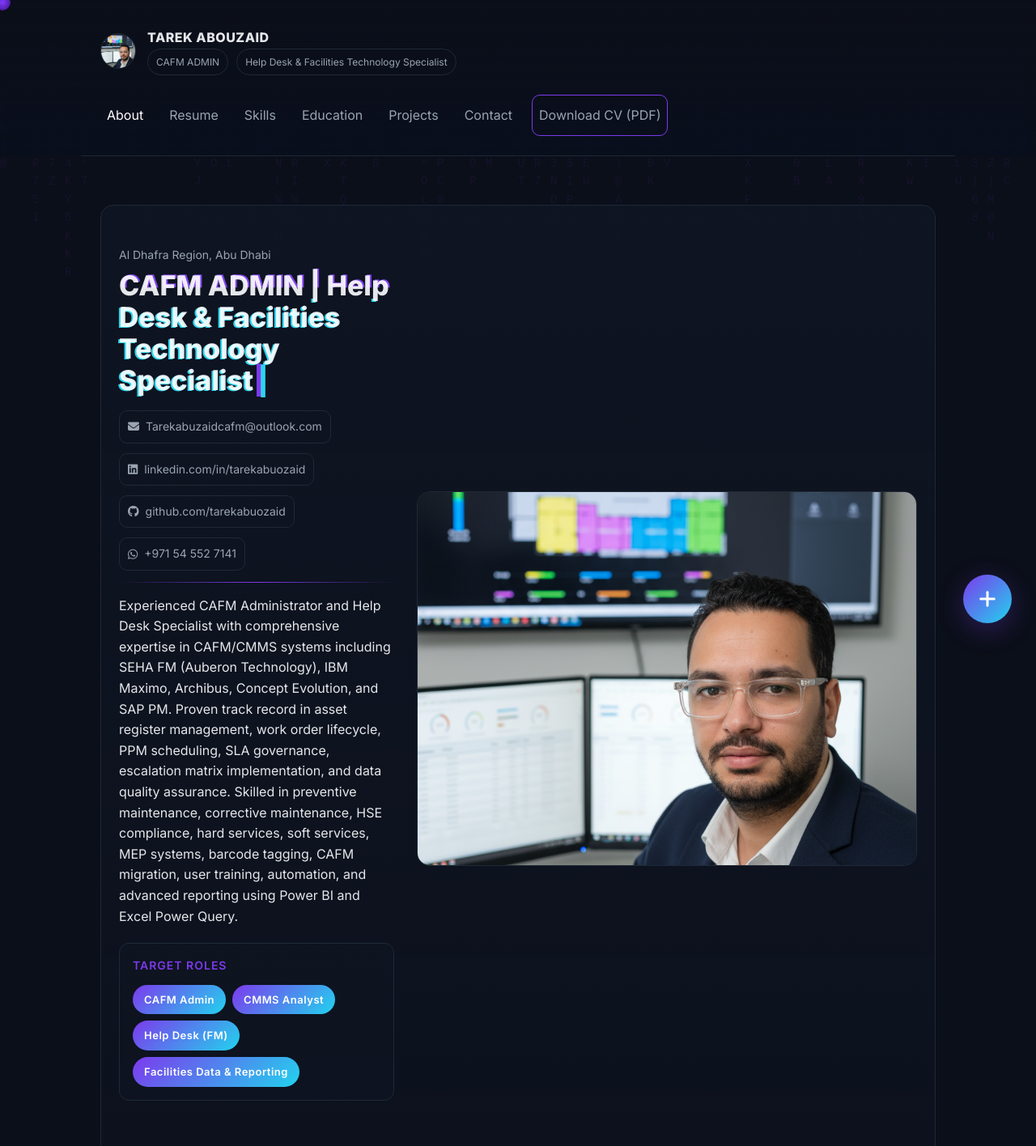
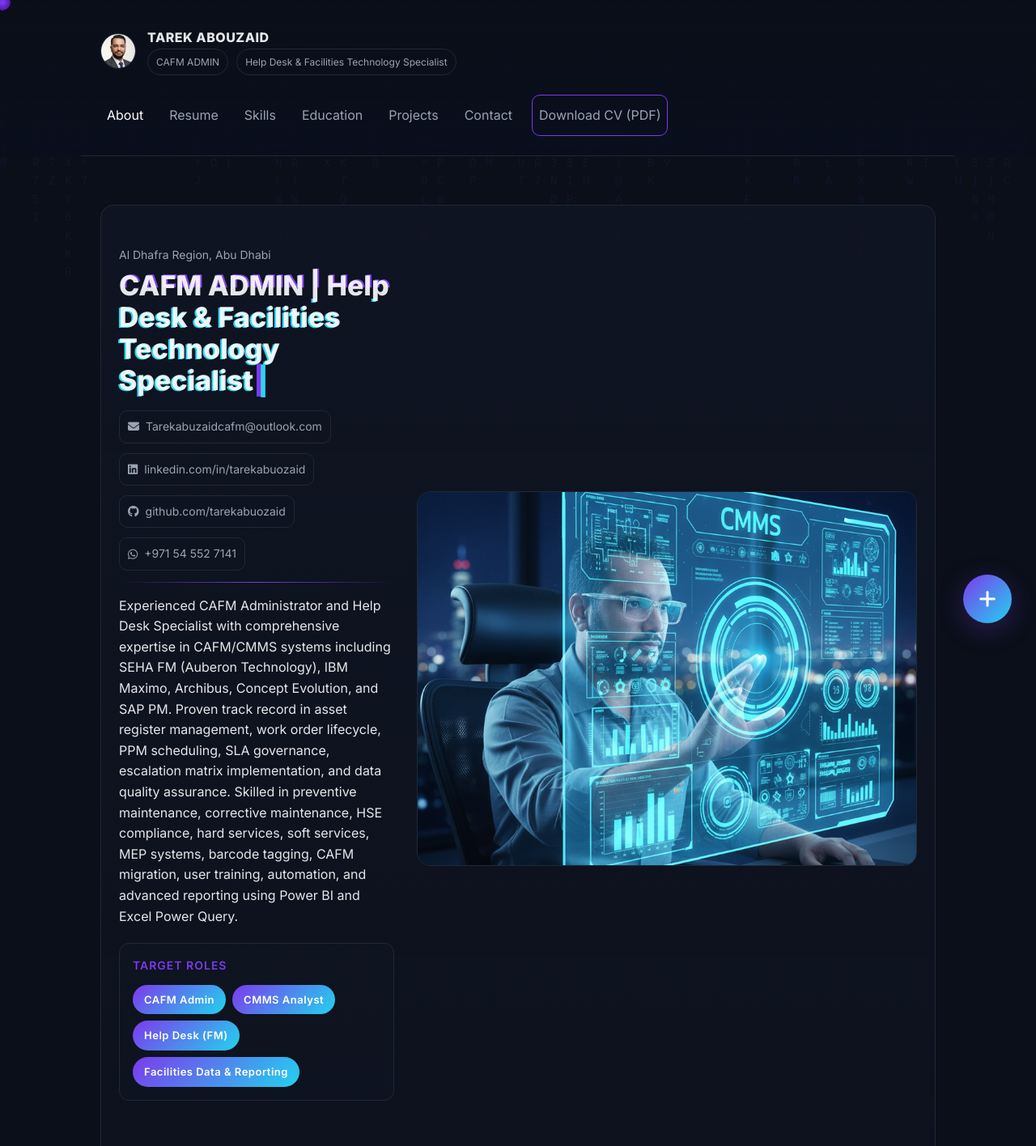
Before and after one commit to tarekabuozaid/my-cv, a plain HTML site: page index.html in a window 1280 px wide. Shown: the top 1416 px of the page at 81% size. Drawn offline with Linux system fonts and the light colour scheme.

Commit message:
Replace profile images: SMALL.png for avatar, BIG.png for hero section - professional and futuristic CMMS theme

```diff
--- a/index.html
+++ b/index.html
@@ -9,7 +9,7 @@
   <meta name="author" content="Tarek Abouzaid">
   <meta property="og:title" content="Tarek Abouzaid - CAFM ADMIN | Help Desk & Facilities Technology Specialist">
   <meta property="og:description" content="CAFM/CMMS Admin in Abu Dhabi (SEHA Auberon). Asset registers, SLA/PPM reporting, dashboards (Power BI), and Python automations.">
-  <meta property="og:image" content="pic.png">
+  <meta property="og:image" content="BIG.png">
   <meta property="og:url" content="https://tarekabuozaid.github.io/my-cv/">
   <meta name="twitter:card" content="summary_large_image">
   <link rel="canonical" href="https://tarekabuozaid.github.io/my-cv/">
@@ -165,7 +165,7 @@
   <div class="top">
     <div class="wrap nav">
       <div class="brand">
-        <img src="pic.png" alt="Tarek Abouzaid" class="avatar" style="object-fit: cover; width: 44px; height: 44px; border-radius: 50%; border: 1px solid var(--line);">
+        <img src="SMALL.png" alt="Tarek Abouzaid" class="avatar" style="object-fit: cover; width: 44px; height: 44px; border-radius: 50%; border: 1px solid var(--line);">
         <div>
           <div class="name">TAREK ABOUZAID</div>
           <div class="badges">
@@ -213,7 +213,7 @@
             </div>
           </div>
         </div>
-        <div><img src="pic.png" alt="Tarek Abouzaid Profile Picture" style="width: 100%; border-radius: 16px; border: 1px solid var(--line); aspect-ratio: 4/3; object-fit: cover;"></div>
+        <div><img src="BIG.png" alt="Tarek Abouzaid Profile Picture" style="width: 100%; border-radius: 16px; border: 1px solid var(--line); aspect-ratio: 4/3; object-fit: cover;"></div>
       </div>
     </section>
     <!-- Experience -->
```
Also changed, not shown: Attached HTML and CSS Context.txt (added), BIG.png (added), SMALL.png (added).
